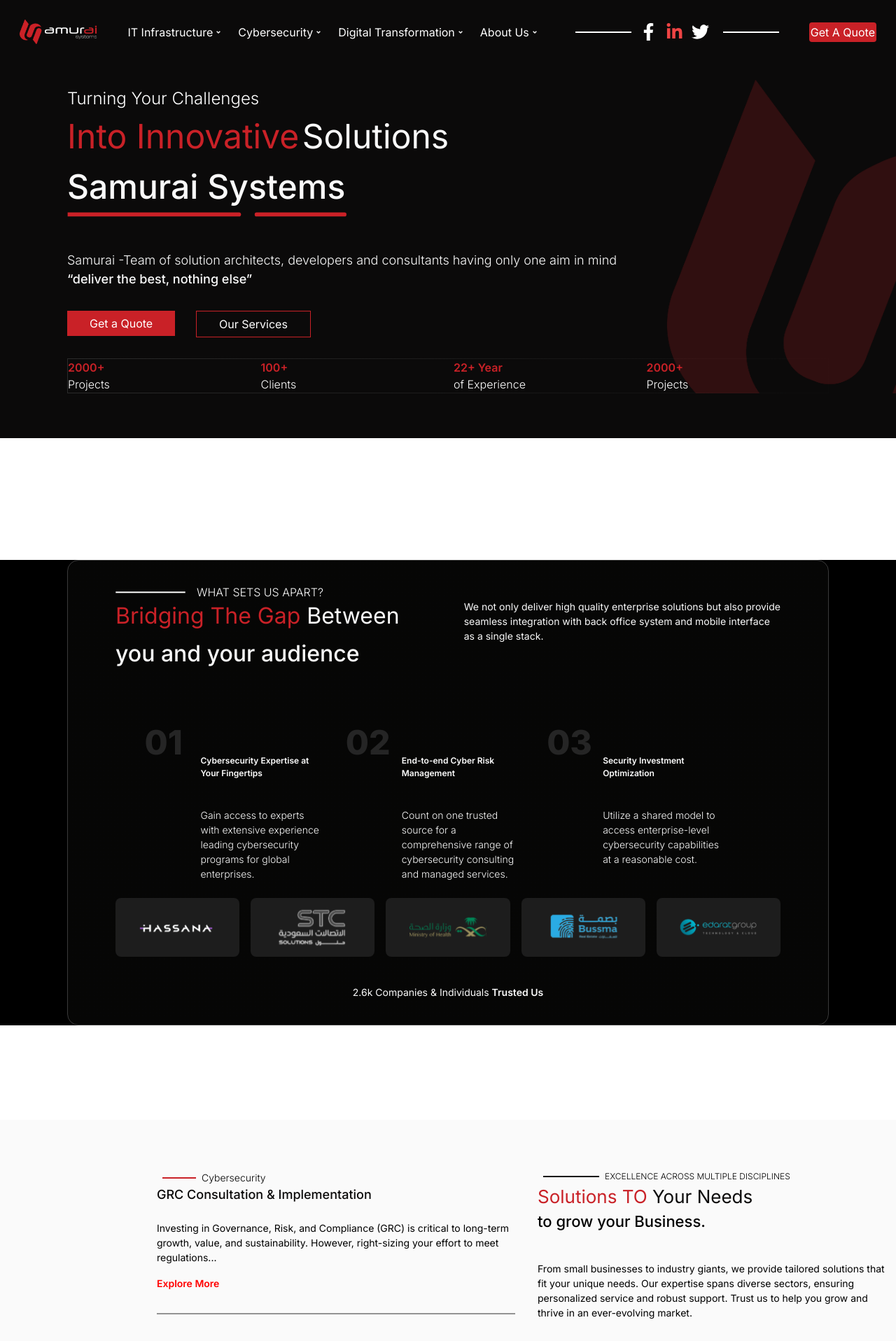
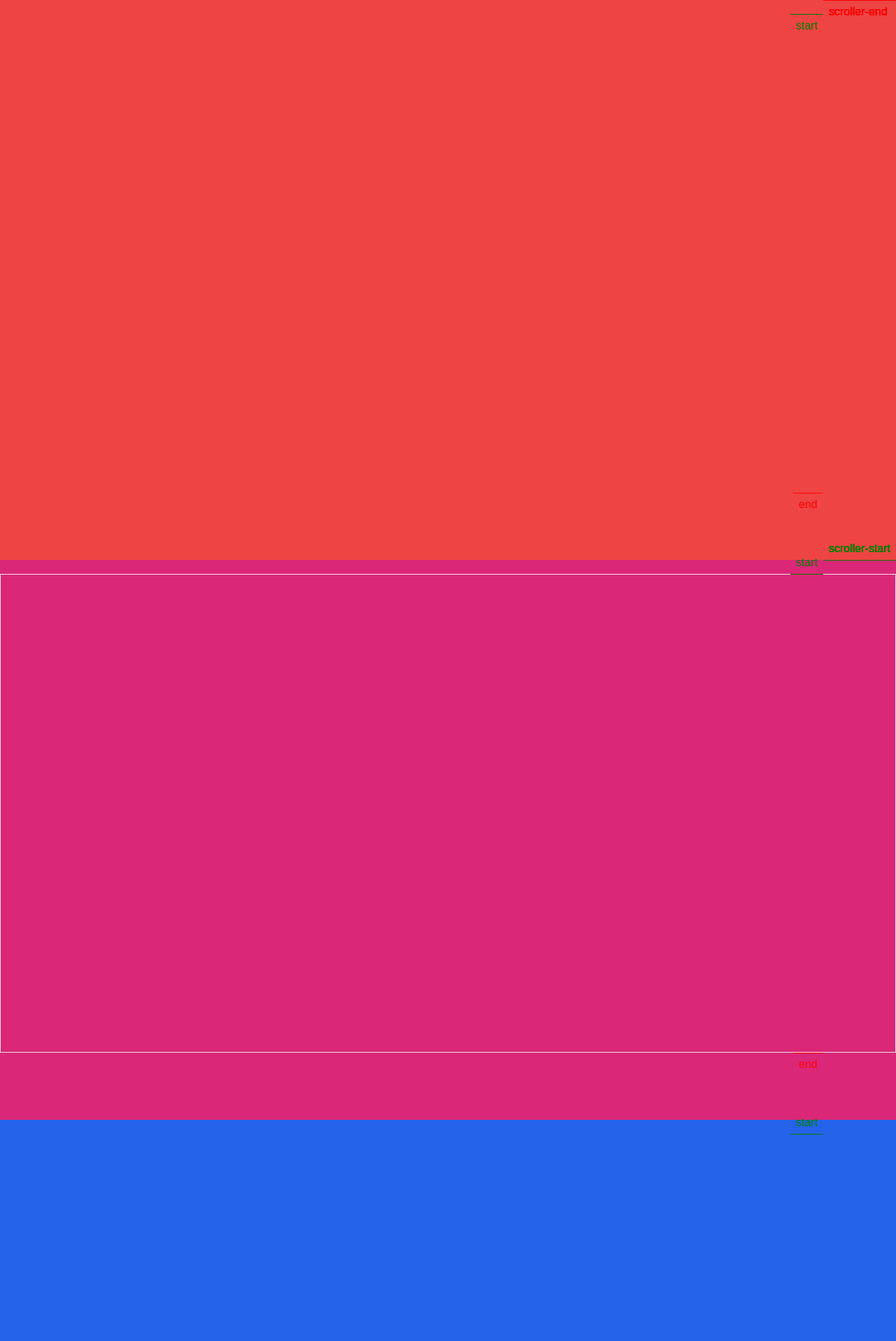
Before and after one commit to hamzahashmi033/Samurai-sys, a Next.js app: page / in a window 1280 px wide. Shown: the top 1916 px of the page at 70% size. Built offline with nearby package versions, Linux system fonts and the light colour scheme.

Commit message:
finalizing

```diff
--- a/src/app/page.js
+++ b/src/app/page.js
@@ -7,6 +7,7 @@
 import MainFooter from "./components/MainFooter";
 import SolutionsSecondComp from "./components/SolutionsSecondComp";
 import "@/app/utils/page.css";
+import gsap from "gsap";
 
 export default function Home() {
   useEffect(() => {
@@ -15,119 +16,68 @@
     gsap.registerPlugin(ScrollTrigger, ScrollToPlugin);
 
     let panels = gsap.utils.toArray(".panel");
-    let observer = ScrollTrigger.normalizeScroll(true);
     let scrollTween;
-
-    const handleTouchStart = (e) => {
-      if (scrollTween) {
-        e.preventDefault();
-        e.stopImmediatePropagation();
-      }
-    };
-
-    document.addEventListener("touchstart", handleTouchStart, {
-      capture: true,
-      passive: false,
-    });
 
     function goToSection(i) {
       scrollTween = gsap.to(window, {
-        scrollTo: { y: i * innerHeight, autoKill: false },
-        onStart: () => {
-          observer.disable();
-          observer.enable();
-        },
-        duration: 1,
+        scrollTo: { y: i * innerHeight, autoKill: true },
+        duration: 1.2,
         onComplete: () => (scrollTween = null),
-        overwrite: true,
+        overwrite: "auto",
+        immediateRender: false,
       });
     }
 
     panels.forEach((panel, i) => {
       ScrollTrigger.create({
         trigger: panel,
-        start: "top bottom",
-        end: "+=199%",
+        start: "top bottom", // Change this to trigger in the middle of the viewport
+        end: "bottom",
         onToggle: (self) => self.isActive && !scrollTween && goToSection(i),
+        toggleActions: "play none none reverse",
+        markers: true,
+        scroller: "body"
       });
     });
 
     ScrollTrigger.create({
       start: 0,
       end: "max",
-      snap: 1 / (panels.length - 1),
+      snap: {
+        snapTo: 1 / (panels.length - 1),
+        duration: 1.2,
+        ease: "power2.inOut",
+        delay: 0.1,
+      },
     });
 
     return () => {
-      document.removeEventListener("touchstart", handleTouchStart);
       ScrollTrigger.getAll().forEach((trigger) => trigger.kill());
     };
   }, []);
 
   return (
     <>
-      <section className="panel first">
-        <Hero />
-      </section>
-      <section className="panel second">
-        <HeroSecond />
-      </section>
-      <section className="panel third">
-        <Solutions />
-      </section>
-
-      <section className="panel fourth">
-        <Client />
-      </section>
-      <section className="panel fifth">
-        <MainFooter />
-      </section>
-      {/* <section className="panel third">
-        <Hero />
-      </section>
-      <section className="panel fourth">
-        <Hero />
-      </section>
-      <section className="panel fifth">
-        <Hero />
-      </section>
-      <section className="panel sixth">
-        <Hero />
-      </section>
-      <section className="panel seventh">
-        <Hero />
-      </section>
-      <section className="panel eigth">
-        <Hero />
-      </section> */}
-
-      {/* <section className="panel third"> */}
-      {/* <Solutions /> */}
-      {/* </section> */}
-      {/* <section className="panel fourth">
-        <SolutionsSecondComp />
-      </section> */}
-      {/* <section className="panel fifth">
-        <Client />
-      </section>
-      <section className="panel sixth">
-        <MainFooter />
-      </section> */}
-      {/* Alternatively, you can use these sections for testing */}
-      {/* <section className="panel red">ONE</section>
-      <section className="panel orange">TWO</section>
-      <section className="panel purple">THREE</section>
-      <section className="panel green">FOUR</section>
-      <header>
-        <a href="https://greensock.com/scrolltrigger">
-          <img
-            className="greensock-icon"
-            src="https://s3-us-west-2.amazonaws.com/s.cdpn.io/16327/scroll-trigger-logo-light.svg"
-            width="200"
-            height="64"
-          />
-        </a>
-      </header> */}
+      <div className="mainCont bg-red-500">
+        <section className="panel first bg-red-500">
+          <div id="page"></div>
+        </section>
+      </div>
+      <div className="mainCont bg-pink-600">
+        <section className="panel second bg-pink-600 border"></section>
+      </div>
+      <div className="mainCont bg-blue-600">
+        <section className="panel third bg-blue-600"></section>
+      </div>
+      <div className="mainCont bg-yellow-500">
+        <section className="panel fourth bg-yellow-500"></section>
+      </div>
+      <div className="mainCont bg-cyan-600">
+        <section className="panel fifth bg-cyan-600"></section>
+      </div>
+      <div className="mainCont bg-gray-600">
+        <section className="panel sixth bg-gray-600"></section>
+      </div>
     </>
   );
 }
--- a/src/app/utils/page.css
+++ b/src/app/utils/page.css
@@ -1,4 +1,14 @@
 .panel {
-    height: 100vh;
+    height: 90%;
+    display: flex;
+    flex-direction: column;
+    justify-content: center;
+    align-items: center;
 
 }
+
+.mainCont {
+    height: 100vh;
+    padding-top: 20px;
+    padding-bottom: 20px;
+}
```
